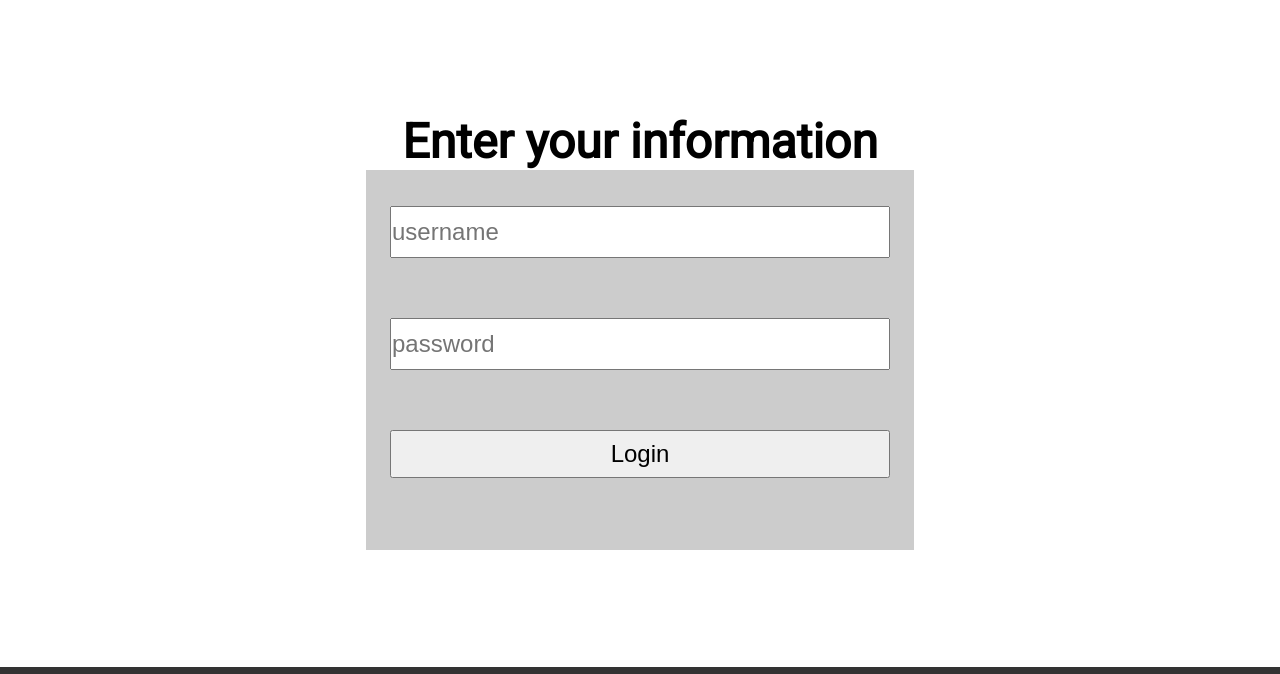
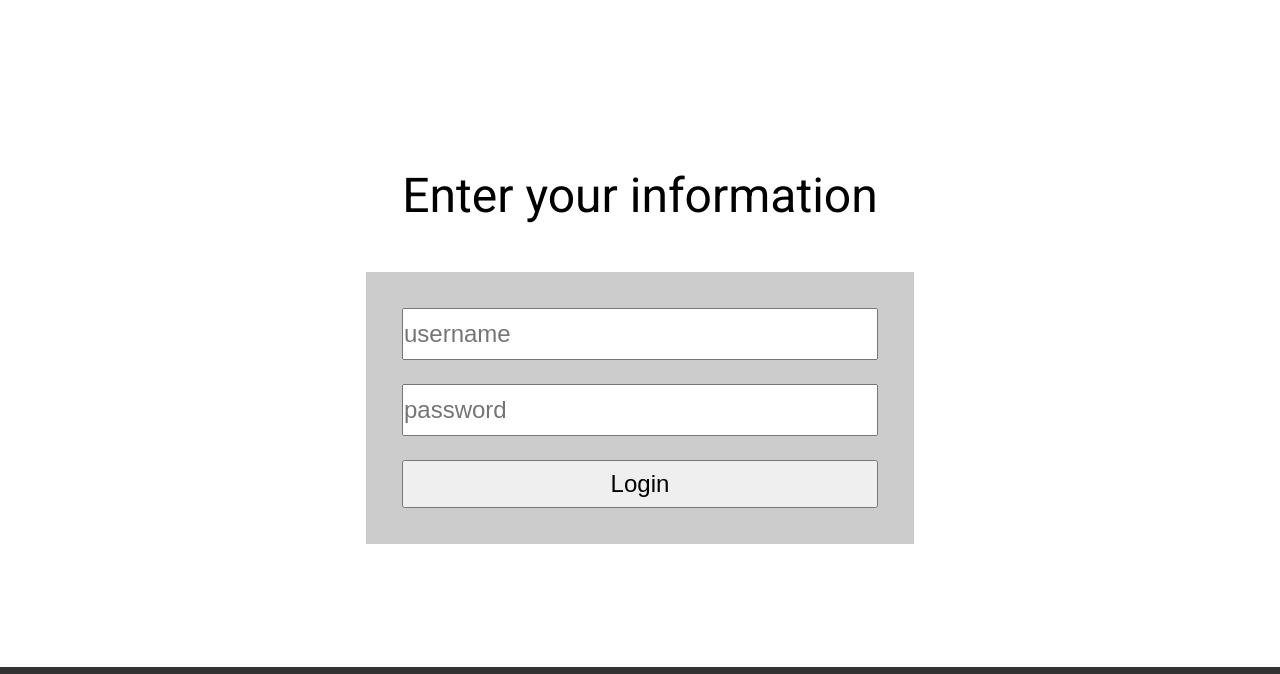
Before and after one commit to Pocketkid2/cs260fall2023, a plain HTML site: page login.html in a window 1280 px wide. Shown: the part 74-748 px from the top of the page. Drawn offline with Linux system fonts and the light colour scheme.

Commit message:
Change CSS to match updated HTML for login page

```diff
--- a/styles/login.css
+++ b/styles/login.css
@@ -1,7 +1,19 @@
 main {
     display: flex;
+    flex-direction: column;
     justify-content: center;
     align-items: center;
+}
+
+main > div {
+    display: flex;
+    flex-direction: column;
+    margin: auto;
+}
+
+main h2 {
+    font-weight: lighter;
+    margin: 1em;
 }
 
 form {
@@ -16,12 +28,14 @@ form {
 
 input {
     height: 2em;
-    margin-top: .5em;
-    margin-bottom: 2em;
+    margin: .5em;
     font-size: 1em;
 }
 
 @media (max-width: 1000px) {
+    main h2 {
+        font-size: 5vw;
+    }
     form {
         font-size: 2.5vw;
         width: 50vw;
```
